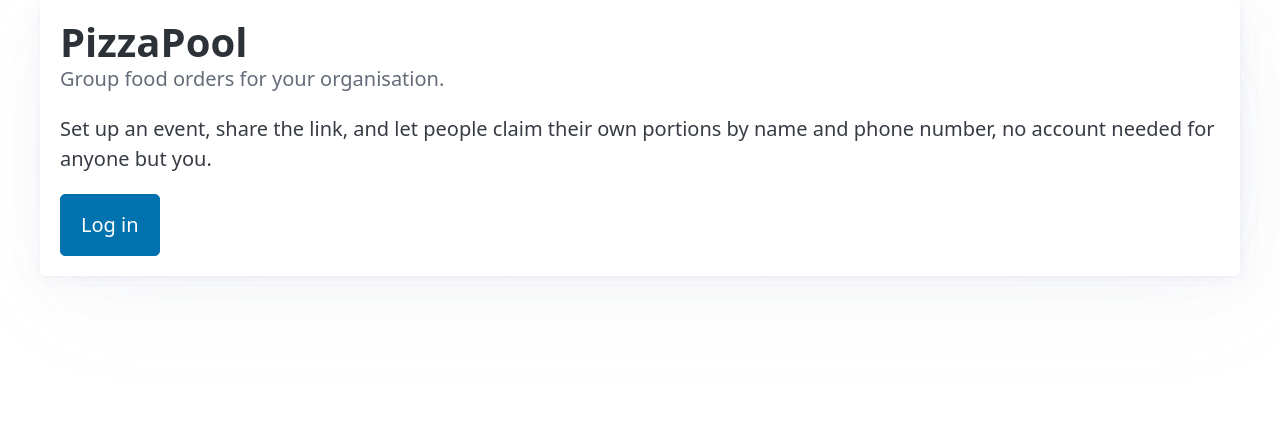
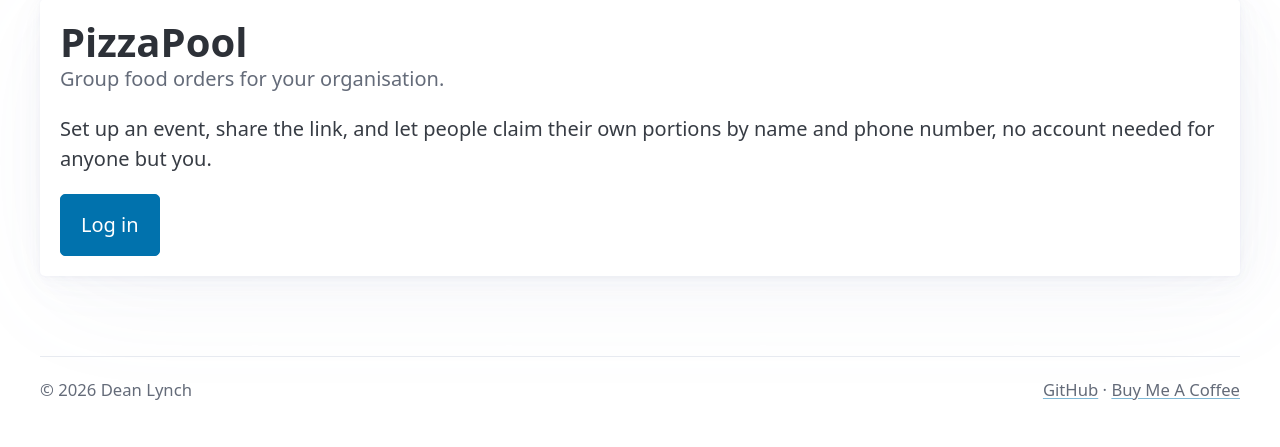
Before and after one commit to lynchdean/pizzapool2, a Django app: page / in a window 1280 px wide. Shown: the part 100-547 px from the top of the page. Run offline with Django 5.2, Linux system fonts and the light colour scheme.

Commit message:
add footer

```diff
--- a/templates/base.html
+++ b/templates/base.html
@@ -101,6 +101,25 @@
 
     li.success { color: var(--pico-ins-color); }
     li.error { color: var(--pico-del-color); }
+
+    .site-footer {
+      display: flex;
+      flex-wrap: wrap;
+      align-items: center;
+      justify-content: space-between;
+      gap: 0.5rem;
+      margin-top: 2rem;
+      padding-top: var(--pico-spacing);
+      padding-bottom: var(--pico-spacing);
+      border-top: var(--pico-border-width) solid var(--pico-muted-border-color);
+      color: var(--pico-muted-color);
+    }
+    .site-footer a {
+      color: var(--pico-muted-color);
+    }
+    .site-footer a:hover {
+      color: var(--pico-color);
+    }
 
     .order-card {
       border-left: 4px solid #dc143b;
@@ -354,6 +373,14 @@
     {% block content %}{% endblock %}
   </main>
 
+  <footer class="container site-footer">
+    <small>&copy; {% now "Y" %} Dean Lynch</small>
+    <small>
+      <a href="https://github.com/lynchdean/pizzapool2">GitHub</a>
+      · <a href="https://buymeacoffee.com/deanlynch">Buy Me A Coffee</a>
+    </small>
+  </footer>
+
   <script>
     (function () {
       var STORAGE_KEY = 'pizzapool-theme';
```
